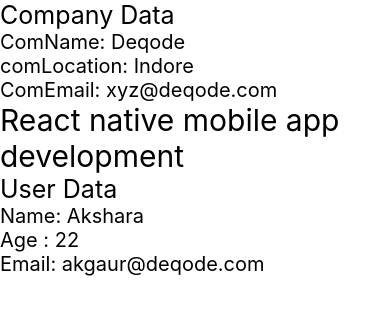
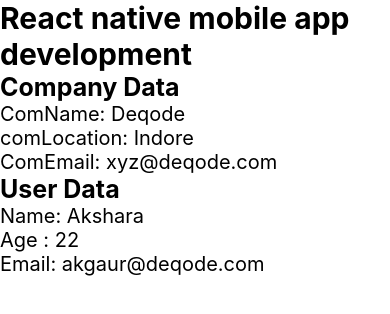
Before and after one commit to AksharaGaur/AwesomeProject, a React Native app: screen / in a window 390 px wide. Shown: the top 314 px of the page. Built offline with nearby package versions, Linux system fonts and the light colour scheme.

Commit message:
add property

```diff
--- a/App.tsx
+++ b/App.tsx
@@ -6,8 +6,8 @@
 const App = () => {
   return (
     <View>
+      <Text style={{fontSize:30, fontWeight:'bold'}}>React native mobile app development</Text>
       <CompanyData />
-      <Text style={{fontSize:30}}>React native mobile app development</Text>
       <UserData/>
 
     </View>
@@ -18,7 +18,7 @@
 const UserData = () =>{
   return (
     <View>
-    <Text style={{fontSize:25}}>User Data</Text>
+    <Text style={{fontSize:25, fontWeight:'bold'}}>User Data</Text>
     <Text style={{fontSize:20}}>Name: Akshara</Text>
     <Text style={{fontSize:20}}>Age : 22</Text>
     <Text style={{fontSize:20}}>Email: akgaur@deqode.com</Text>
--- a/components/companydata.tsx
+++ b/components/companydata.tsx
@@ -3,7 +3,7 @@
 const CompanyData=()=>{
     return(
         <View>
-            <Text style={{fontSize:25}}>Company Data</Text>
+            <Text style={{fontSize:25, fontWeight:'bold'}}>Company Data</Text>
             <Text style={{fontSize:20}}>ComName: Deqode</Text>
             <Text style={{fontSize:20}}>comLocation: Indore</Text>
             <Text style={{fontSize:20}}>ComEmail: xyz@deqode.com</Text>
```
